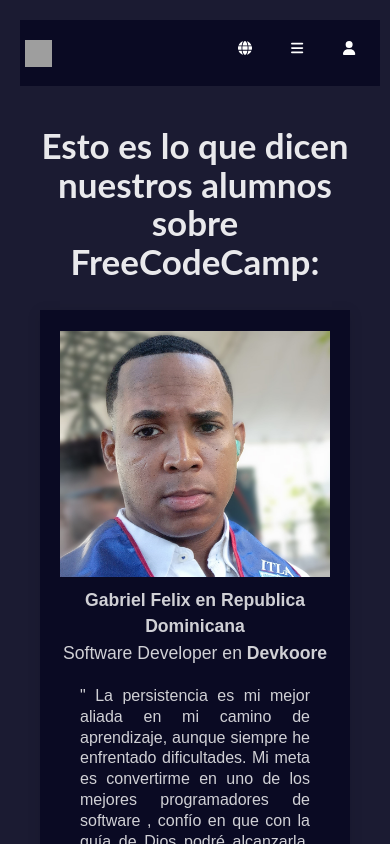
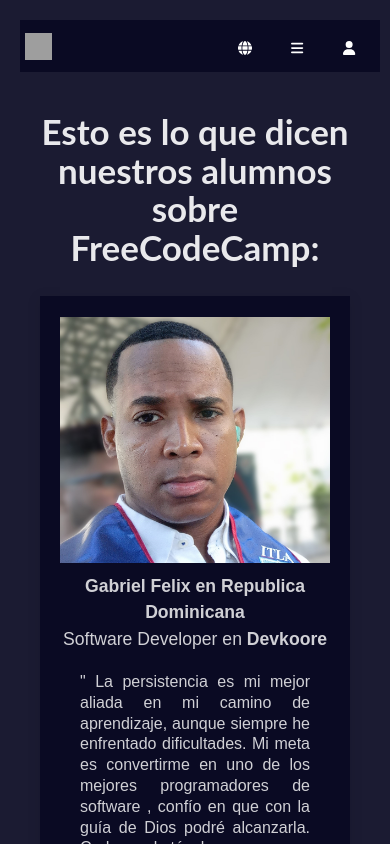
Before and after one commit to gfelix01/Clon_testimoniosfreecodecamp, a React (Create React App) app: page / in a window 390 px wide. Shown: the top 844 px of the page. Built offline with nearby package versions, Linux system fonts and the light colour scheme; grey boxes are pictures that could not be loaded.

Commit message:
Changed the height of the navbar from 200% to auto.

```diff
--- a/src/hojas-de-estilo/Navbar.css
+++ b/src/hojas-de-estilo/Navbar.css
@@ -123,7 +123,7 @@
 
         width: 100%;
         padding: 5px 0;
-        height: 200%;
+
     }
 
     .nav-links li {
```
